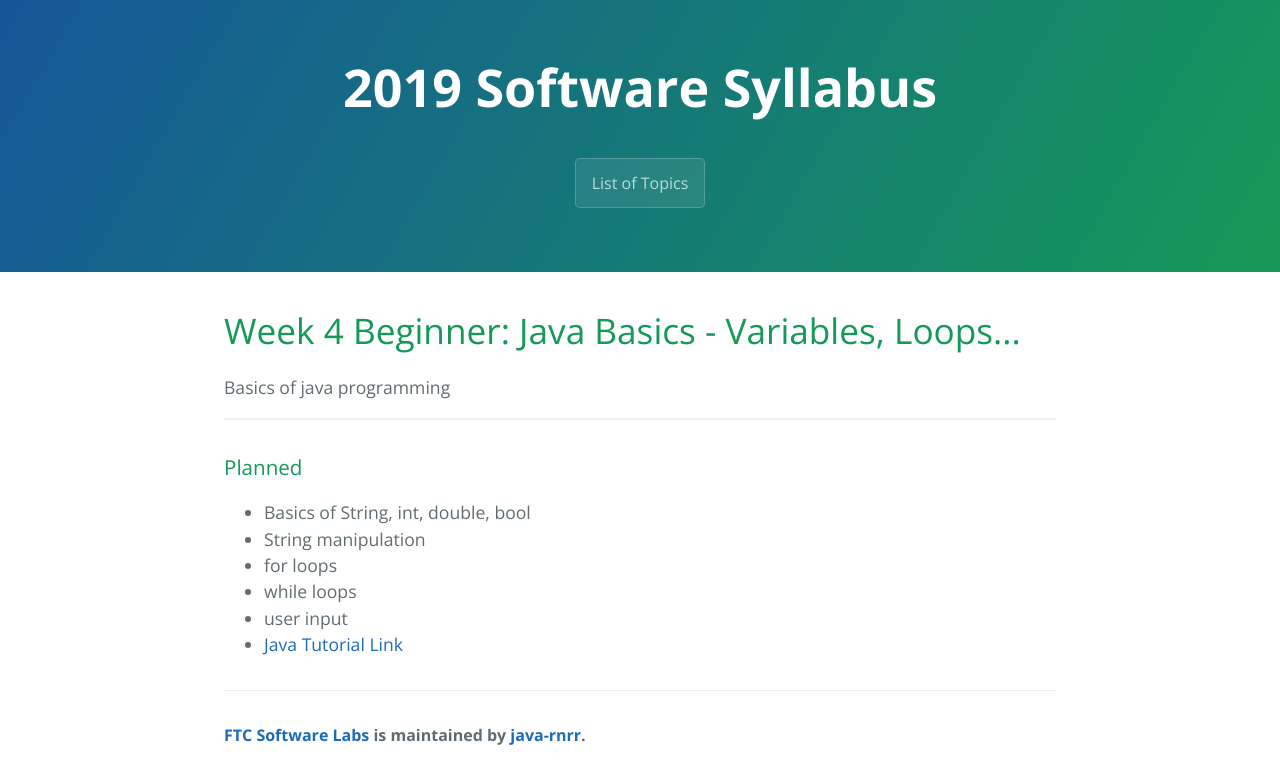
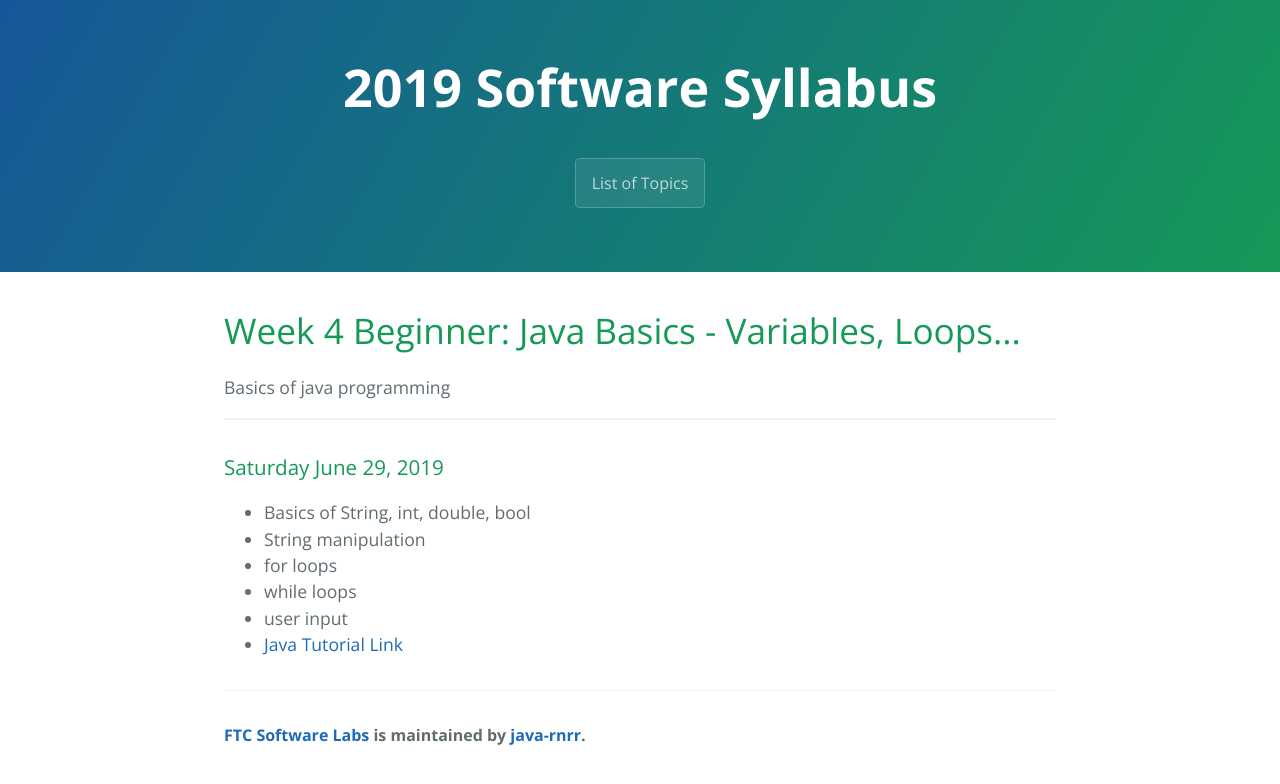
Before and after one commit to java-rnrr/getting-started, a Jekyll site: the page built from _posts/2019-06-01-bw4-java-basics.md, in a window 1280 px wide. Shown: the top 784 px of the page. Built offline with Jekyll 4.4.1, drawn with Linux system fonts in a browser that asks for light colours; the repository's description, which GitHub fills in, is left out.

Commit message:
Update 2019-06-01-bw4-java-basics.md

```diff
--- a/_posts/2019-06-01-bw4-java-basics.md
+++ b/_posts/2019-06-01-bw4-java-basics.md
@@ -5,7 +5,7 @@ description: Basics of java programming
 ---
 
 
-### Planned
+### Saturday June 29, 2019
 * Basics of String, int, double, bool
 * String manipulation
 * for loops
```
